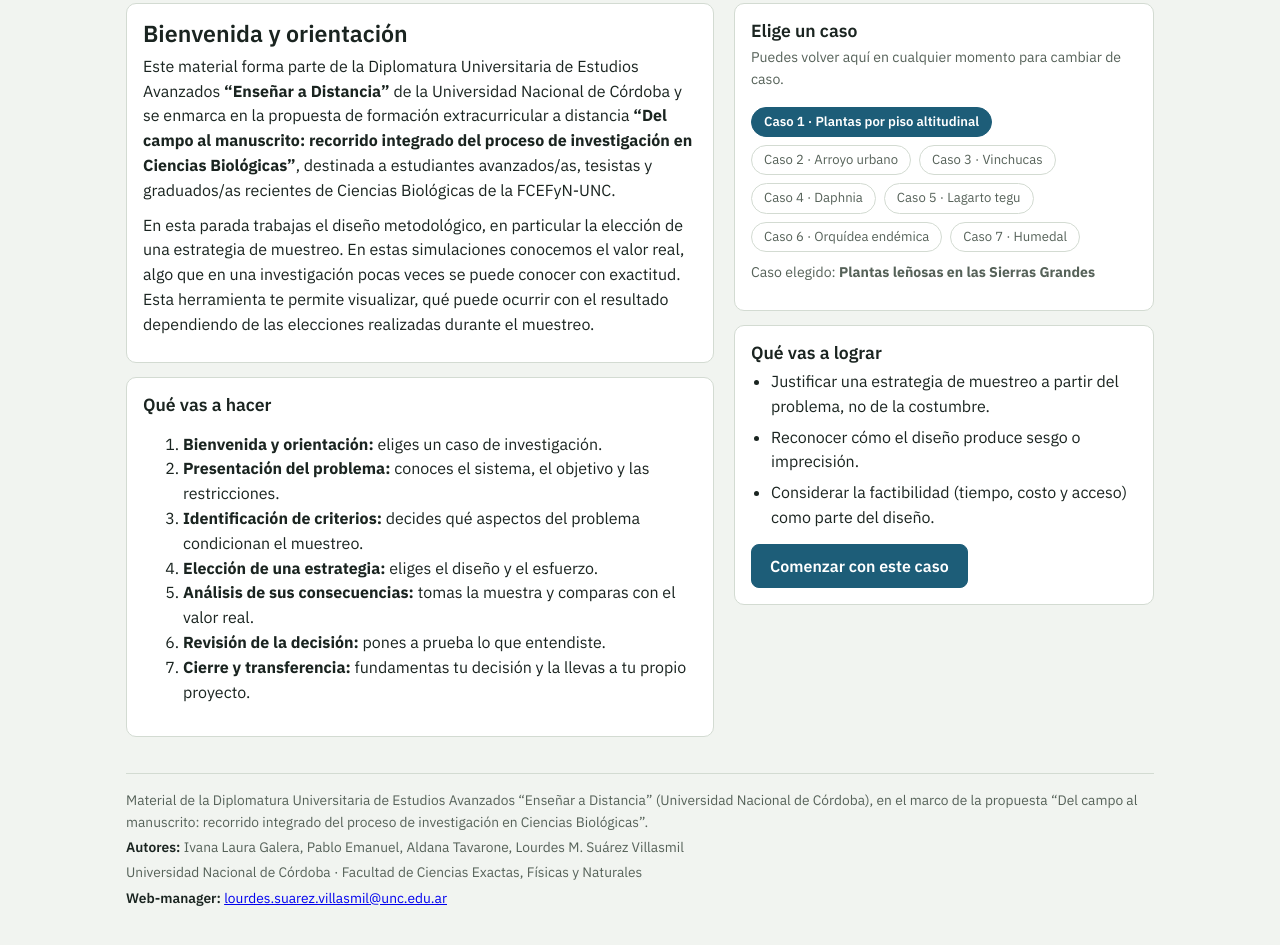
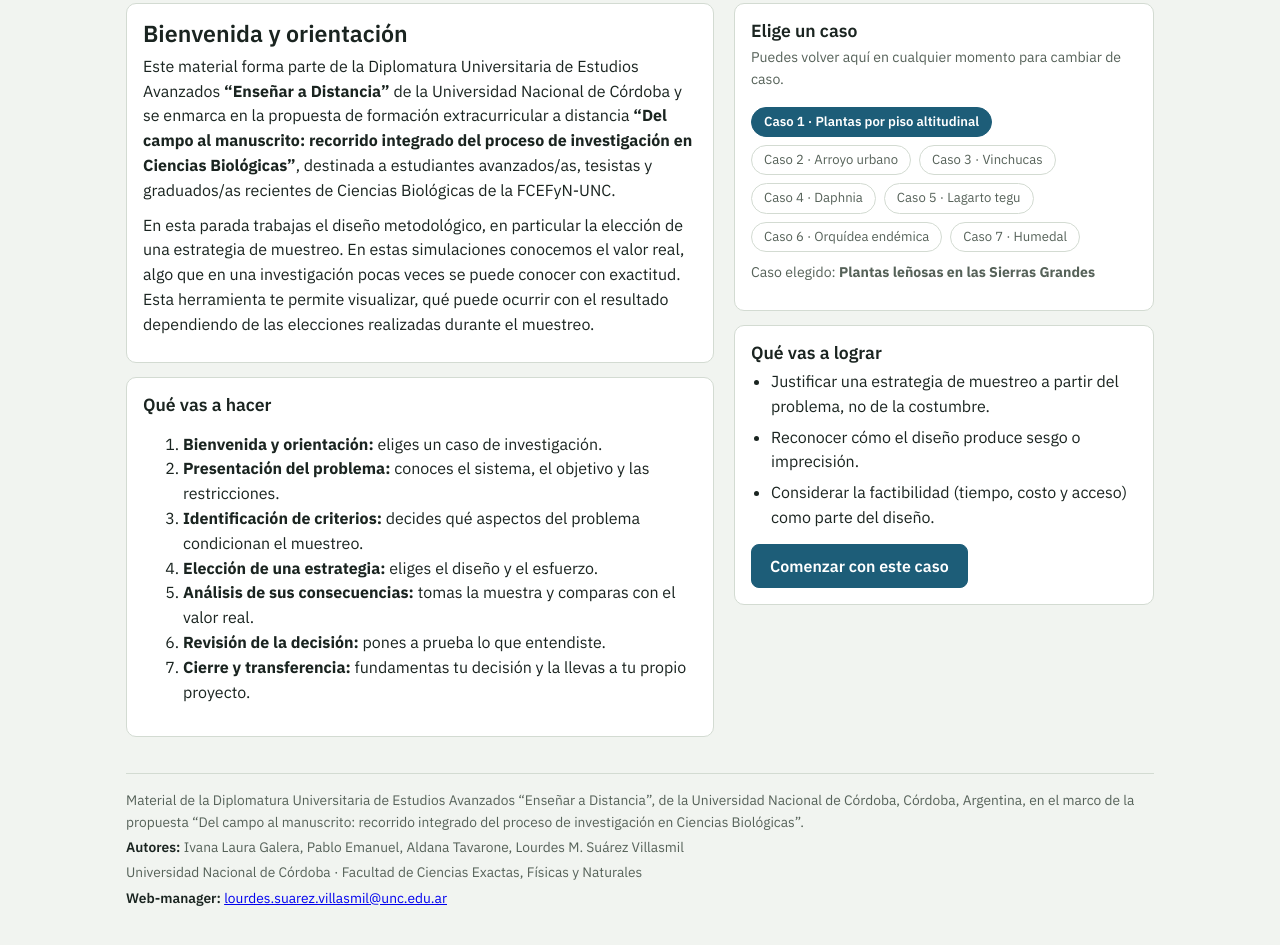
Before and after one commit to thedatafixer/sampling, a plain HTML site: page index.html in a window 1280 px wide. Shown: the part 183-1128 px from the top of the page. Drawn offline with Linux system fonts and the light colour scheme.

Commit message:
Update index.html

```diff
--- a/index.html
+++ b/index.html
@@ -364,7 +364,7 @@ textarea{width:100%;min-height:170px;font:inherit;font-size:.93rem;padding:10px
   </main>
 
   <footer class="credits">
-    <p>Material de la Diplomatura Universitaria de Estudios Avanzados “Enseñar a Distancia” (Universidad Nacional de Córdoba), en el marco de la propuesta “Del campo al manuscrito: recorrido integrado del proceso de investigación en Ciencias Biológicas”.</p>
+    <p>Material de la Diplomatura Universitaria de Estudios Avanzados “Enseñar a Distancia”, de la Universidad Nacional de Córdoba, Córdoba, Argentina, en el marco de la propuesta “Del campo al manuscrito: recorrido integrado del proceso de investigación en Ciencias Biológicas”.</p>
     <p><strong>Autores:</strong> Ivana Laura Galera, Pablo Emanuel, Aldana Tavarone, Lourdes M. Suárez Villasmil</p>
     <p>Universidad Nacional de Córdoba · Facultad de Ciencias Exactas, Físicas y Naturales</p>
     <p><strong>Web-manager:</strong> <a href="mailto:lourdes.suarez.villasmil@unc.edu.ar">lourdes.suarez.villasmil@unc.edu.ar</a></p>
```
